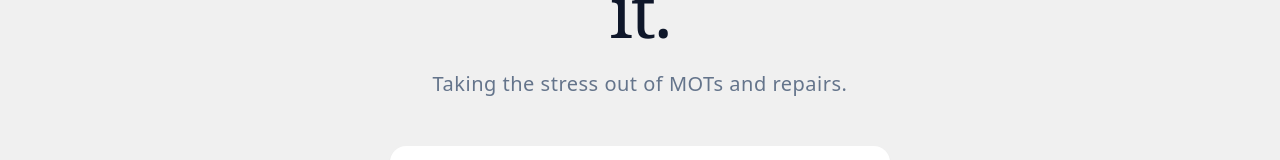
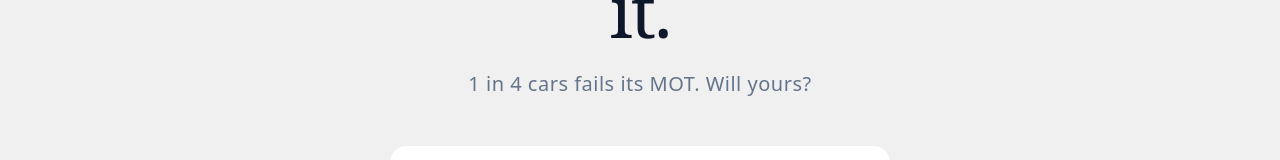
Before and after one commit to hrapson-spec/Autosafe_Backend, a React (Vite) app: page / in a window 1280 px wide. Shown: the part 266-426 px from the top of the page. Built offline with nearby package versions, Linux system fonts and the light colour scheme; no server answers.

Commit message:
Update homepage MOT question (#39)
Replace the homepage supporting line with “1 in 4 cars fails its MOT. Will yours?” and update the matching rendering test.

```diff
--- a/App.tsx
+++ b/App.tsx
@@ -87,7 +87,7 @@ function HomePage({ onSubmit, isLoading, errorMessage, stats, initialRegistratio
               </h1>
 
               <p className="text-lg md:text-xl text-slate-500 font-light tracking-wide max-w-lg mx-auto font-sans">
-                Taking the stress out of MOTs and repairs.
+                1 in 4 cars fails its MOT. Will yours?
               </p>
             </div>
 
```
Also changed, not shown: 1 other file (tests, documents, lock files or other folders).
